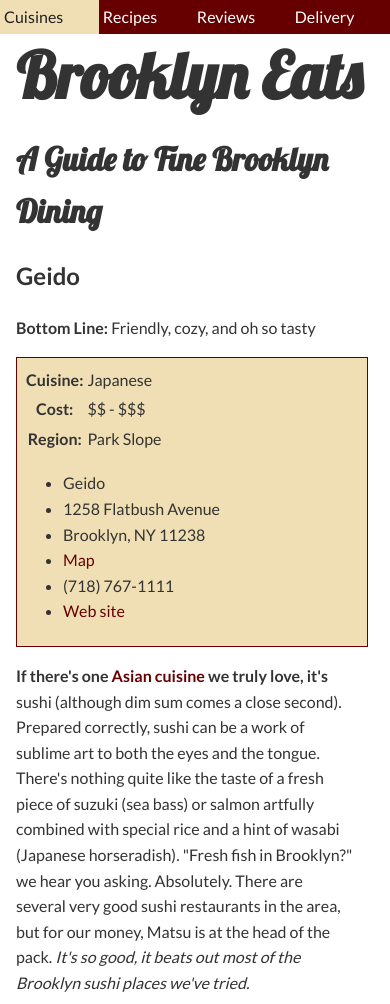
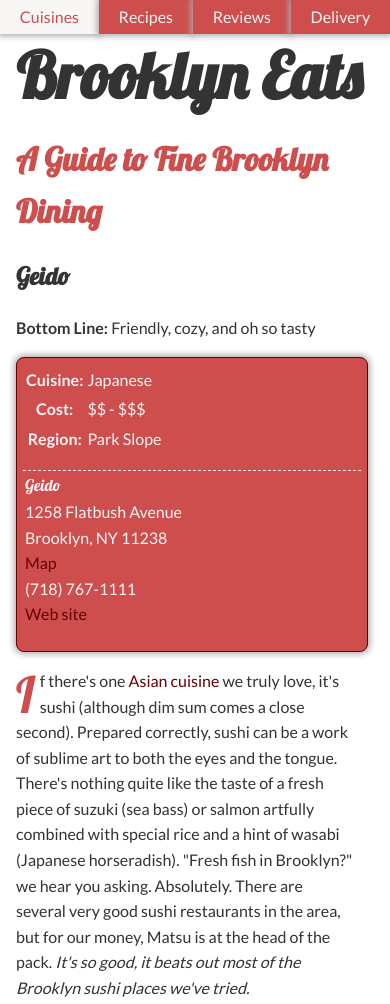
Before and after one commit to technologistpro/spring22-class03-sushi, a plain HTML site: page app/index.html in a window 390 px wide. Shown: the top 1004 px of the page. Drawn offline with Linux system fonts and the light colour scheme.

Commit message:
Fixed button CSS and JS links

```diff
--- a/app/css/styles.css
+++ b/app/css/styles.css
@@ -40,6 +40,7 @@ header h2 {
 
 header h2 {
   font-size: 2rem;
+  color: rgb(206, 78, 78);
 }
 
 .nav {
@@ -55,16 +56,21 @@ header h2 {
   margin-right: 10px;
 }
 .nav a {
-  color: #fff;
+  color: rgb(250, 244, 244);
   text-decoration: none;
+  text-align: center;
   padding: 4px;
   display: block;
-  background-color: #600;
+  background-color: rgb(206, 78, 78);
+  border-radius: 8px;
+  border-color: black;
   transition: background-color 0.5s cubic-bezier(0.85, -0.01, 0.26, 0.99);
+  position: relative;
+  box-shadow: 0px 0px 6px 2px #aaa;
 }
 .nav a:hover {
-  color: #222;
-  background-color: #f0dfb4;
+  color: rgb(206, 78, 78);
+  background-color: #f8f7f5;
 }
 
 aside {
@@ -72,15 +78,32 @@ aside {
   top: 200px;
   left: 24px;
   width: 180px;
-  background-color: #f0dfb4;
+  background-color: rgb(206, 78, 78);
   padding: 6px;
+  border-radius: 8px;
   border: 1px solid #600;
+  color: rgb(250, 244, 244);
+  box-shadow: 0px 0px 6px 2px #aaa;
+  /* text-align: center; */
+}
+
+aside ul {
+  list-style: none;
+  padding: 2px;
+  border-top: 1px dashed #f8f7f5;
+}
+aside ul li:first-child {
+  font-family: "Lobster", cursive;
+  text-align: center;
 }
 
 article {
   margin: 0 20px 0 240px;
 }
 
+article h2 {
+  font-family: "Lobster", cursive;
+}
 article img {
   float: right;
 }
@@ -101,8 +124,14 @@ blockquote::before {
   color: #600;
 }
 
-aside + p::first-line {
-  font-weight: bold;
+aside + p::first-letter {
+  float: left;
+  font-family: lobster;
+  font-size: 50px;
+  padding-right: 5px;
+  padding-top: 12px;
+  line-height: 30px;
+  color: rgb(206, 78, 78);
 }
 
 @media print {
@@ -142,6 +171,11 @@ aside + p::first-line {
     margin-right: 20px;
     width: 100%;
   }
+
+  aside ul li:first-child {
+    font-family: "Lobster", cursive;
+    text-align: unset;
+  }
 }
 
 .foo {
@@ -176,6 +210,11 @@ aside + p::first-line {
   right: -14px;
   color: #600;
   cursor: pointer;
+  border-radius: 50%;
+  background-color: #fff;
+  padding: 0.25rem;
+  line-height: 1rem;
+  text-align: center;
 
   /* text-decoration: none;
   background-color: #fff;
--- a/app/js/scripts.js
+++ b/app/js/scripts.js
@@ -4,10 +4,11 @@ function show(e) {
   console.log(e.target);
   if (e.target.matches(".map") || e.target.matches(".closer")) {
     document.querySelector("body").classList.toggle("showme");
+    e.preventDefault();
   } else {
     document.querySelector("body").classList.remove("showme");
   }
-  e.preventDefault();
+  // e.preventDefault();
 }
 
 // EXAMINING AND CHANGING THE DOCUMENT  //
```
